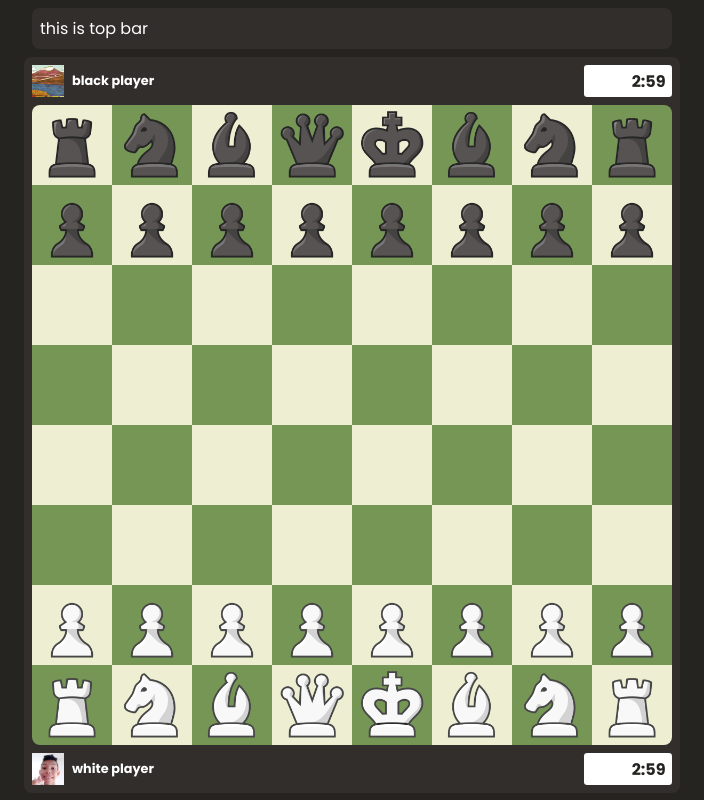
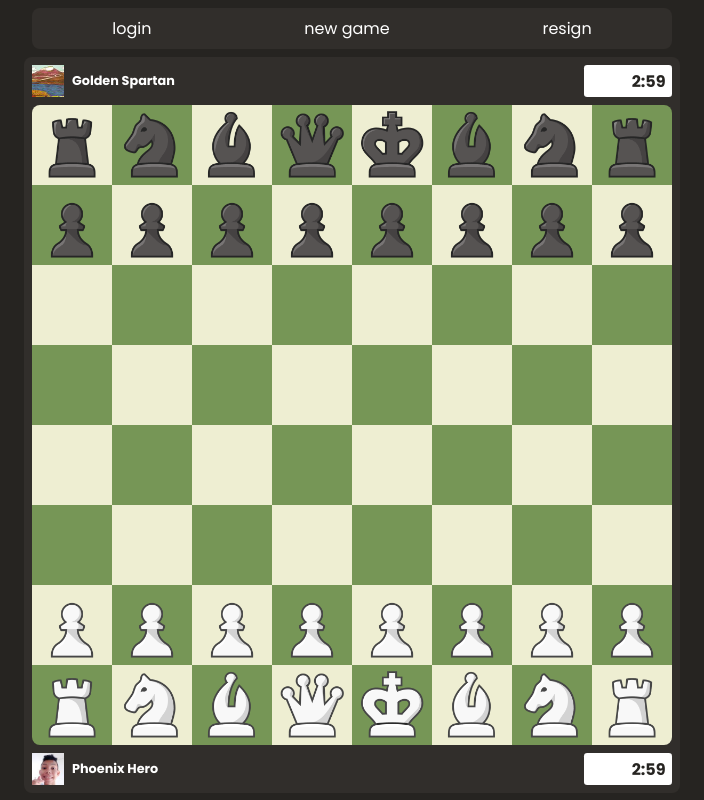
Before and after one commit to joheee/chess.co.id, a plain HTML site: page index.html in a window 1280 px wide. Shown: the whole page, without its empty margins (288-992 px from the left). Drawn offline with Linux system fonts and the light colour scheme.

Commit message:
generate random player name

```diff
--- a/index.html
+++ b/index.html
@@ -10,11 +10,14 @@
     <link rel="stylesheet" href="style/chess-board.css">
     <link rel="stylesheet" href="style/index.css">
     <link rel="stylesheet" href="style/player.css">
+    <link rel="stylesheet" href="style/topbar.css">
 </head>
 <body>
 
     <div id="top-bar">
-        this is top bar
+        <div class="button">login</div>
+        <div class="button">new game</div>
+        <div class="button">resign</div>
     </div>
 
     <div id="chess-board-outer">
@@ -22,7 +25,7 @@
         <div id="black-player" class="player">
             <div class="left-side">
                 <img class="image-container" src="assets/black-player.jpg" alt="black player profile">
-                <div class="player-name">
+                <div class="player-name" id="black-name">
                     black player
                 </div>
             </div>
@@ -39,7 +42,7 @@
         <div id="white-player" class="player">
             <div class="left-side">
                 <img class="image-container" src="assets/white-player.jpeg" alt="black player profile">
-                <div class="player-name">
+                <div class="player-name" id="white-name">
                     white player
                 </div>
             </div>
--- a/js/component/Player.js
+++ b/js/component/Player.js
@@ -0,0 +1,65 @@
+export class Player {
+    static GeneratePlayerName(){
+        const adjectives = [
+            "Mighty",
+            "Sneaky",
+            "Swift",
+            "Daring",
+            "Fierce",
+            "Brave",
+            "Clever",
+            "Wise",
+            "Shadow",
+            "Blaze",
+            "Thunder",
+            "Epic",
+            "Steel",
+            "Golden",
+            "Crimson",
+            "Savage",
+            "Radiant",
+            "Viper",
+            "Raven",
+            "Phoenix"
+          ];
+
+          const nouns = [
+            "Warrior",
+            "Ninja",
+            "Wizard",
+            "Assassin",
+            "Hunter",
+            "Champion",
+            "Knight",
+            "Sorcerer",
+            "Samurai",
+            "Rogue",
+            "Hero",
+            "Dragon",
+            "Guardian",
+            "Mercenary",
+            "Spartan",
+            "Cyborg",
+            "Pirate",
+            "Jedi",
+            "Viking",
+            "Gladiator"
+          ];
+
+        const randomAdjective = adjectives[Math.floor(Math.random() * adjectives.length)];
+        const randomNoun = nouns[Math.floor(Math.random() * nouns.length)];
+
+        const nickname = randomAdjective + " " + randomNoun;
+        return nickname;
+    }
+
+    static DisplayPlayerName() {
+        const blackPlayer = this.GeneratePlayerName()
+        const whitePlayer = this.GeneratePlayerName()
+
+        while(blackPlayer === whitePlayer) whitePlayer = this.GeneratePlayerName()
+
+        document.getElementById('black-name').textContent = blackPlayer
+        document.getElementById('white-name').textContent = whitePlayer
+    }
+}
--- a/js/index.js
+++ b/js/index.js
@@ -1,5 +1,6 @@
 import { Board } from "./component/Board.js"
 import { IntializeBoardColor } from "./component/InitColor.js"
+import { Player } from "./component/Player.js"
 import { GetElement } from "./config/Element.js"
 import { Index } from "./logic/Control.js"
 import { Bishop } from "./model/Bishop.js"
@@ -21,6 +22,9 @@ boardTiles.forEach(row => {
 // INITIALIZE OBJECT
 let Tiles = IntializeBoardColor()
 console.log(Tiles[Index(1)][Index(1)])
+
+// DISPLAY RANDOM PLAYER NAME
+Player.DisplayPlayerName()
 
 // INITIALIZE PAWN
 export const WhitePieces = {
--- /dev/null
+++ b/style/topbar.css
@@ -0,0 +1,15 @@
+#top-bar {
+    display: grid;
+    grid-template-columns: auto auto auto;
+    gap:.5rem;
+}
+
+.button {
+    text-align: center;
+    cursor: pointer;
+    border-radius: .5rem;
+}
+
+.button:hover {
+    background-color: rgba(255, 255, 255, .2);
+}
```
